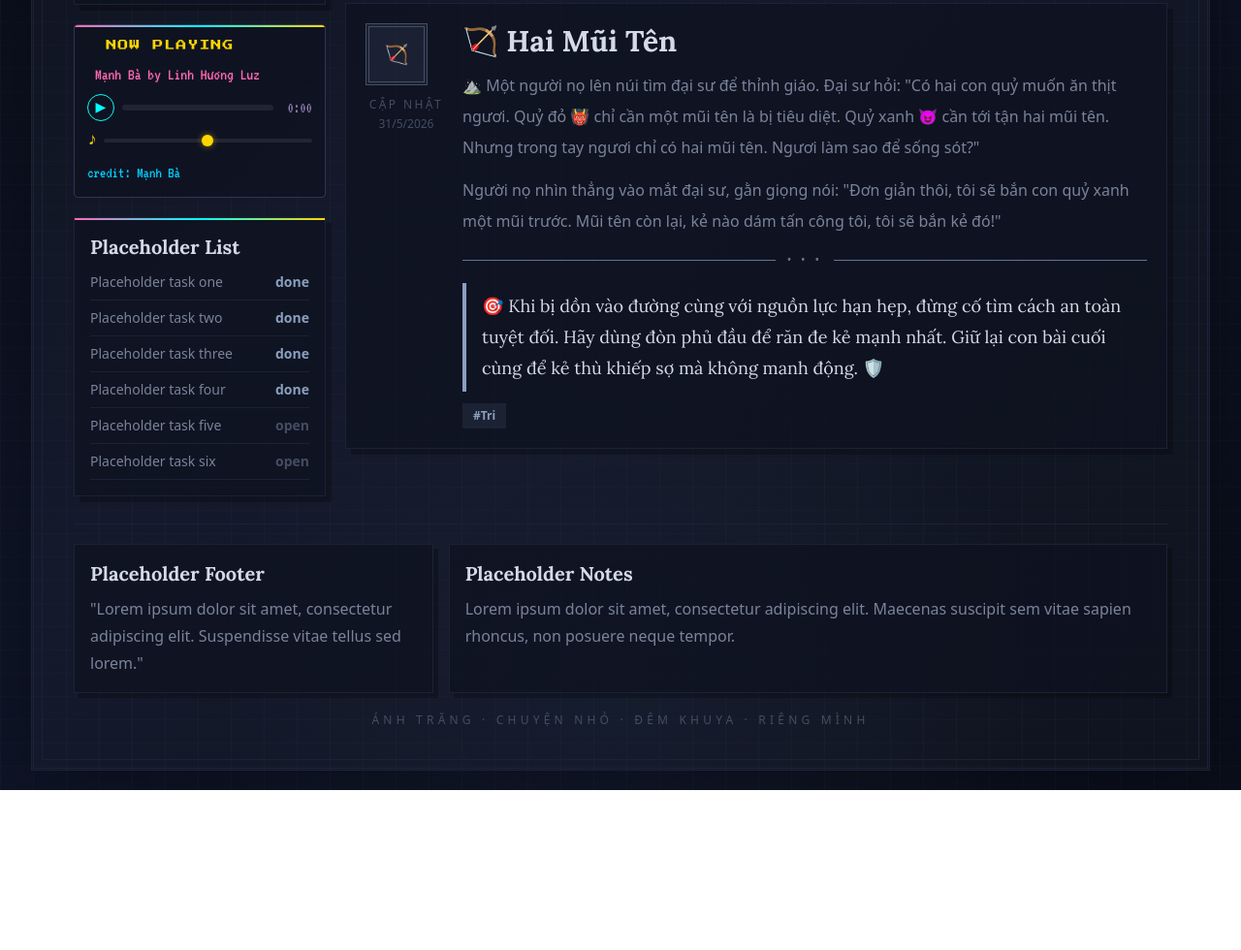
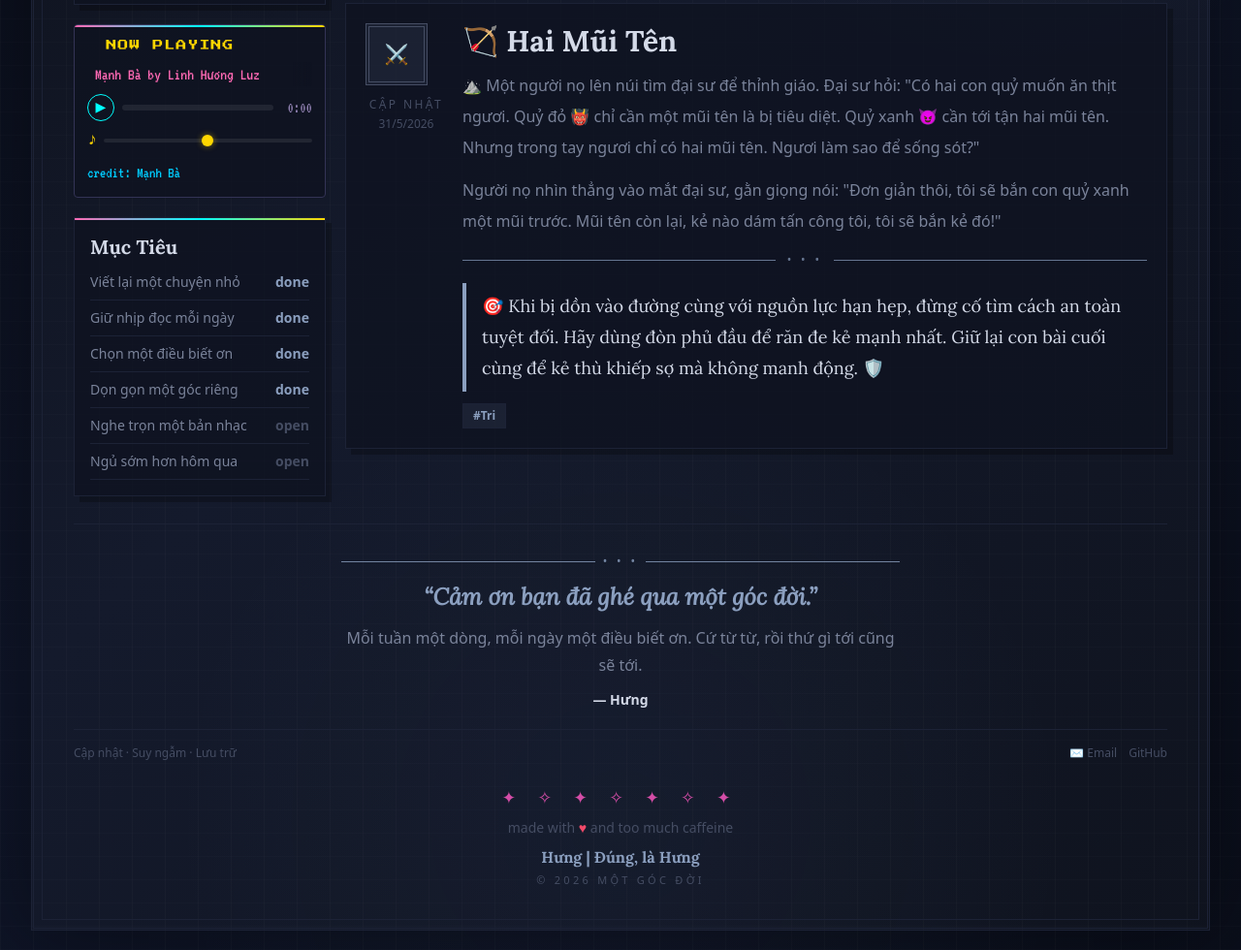
Before and after one commit to hungngdoan/goc-cua-hung, an Astro site: page / in a window 1280 px wide. Shown: the part 681-1661 px from the top of the page at 97% size. Before the commit the page ends 1496 px from the top, so only its background shows below. Built offline with nearby package versions, Linux system fonts and the light colour scheme; Astro itself is replaced by a stand-in of ours.

Commit message:
Update blog

```diff
--- a/src/components/react/StyleLab.jsx
+++ b/src/components/react/StyleLab.jsx
@@ -11,7 +11,7 @@ const postsByStyle = {
       title: "🏹 Hai Mũi Tên",
       date: "31/5/2026",
       type: "Cập nhật",
-      seal: "🏹",
+      seal: "⚔️",
       sealLarge: true,
       body: [
         "⛰️ Một người nọ lên núi tìm đại sư để thỉnh giáo. Đại sư hỏi: \"Có hai con quỷ muốn ăn thịt ngươi. Quỷ đỏ 👹 chỉ cần một mũi tên là bị tiêu diệt. Quỷ xanh 😈 cần tới tận hai mũi tên. Nhưng trong tay ngươi chỉ có hai mũi tên. Ngươi làm sao để sống sót?\"",
@@ -646,7 +646,17 @@ const styleIcons = {
   suong_mai: "💧"
 };
 
-const quests = ["Placeholder task one", "Placeholder task two", "Placeholder task three", "Placeholder task four", "Placeholder task five", "Placeholder task six"];
+const defaultSidebarList = {
+  title: "Placeholder List",
+  items: ["Placeholder task one", "Placeholder task two", "Placeholder task three", "Placeholder task four", "Placeholder task five", "Placeholder task six"]
+};
+
+const sidebarListsByStyle = {
+  den_dau: {
+    title: "Mục Tiêu",
+    items: ["Viết lại một chuyện nhỏ", "Giữ nhịp đọc mỗi ngày", "Chọn một điều biết ơn", "Dọn gọn một góc riêng", "Nghe trọn một bản nhạc", "Ngủ sớm hơn hôm qua"]
+  }
+};
 
 function Divider({ style }) {
   return (
@@ -678,6 +688,7 @@ export default function VietnameseBlogStyleLab() {
   const [styleId, setStyleId] = useState("den_dau");
   const style = useMemo(() => styles.find((item) => item.id === styleId) || styles[0], [styleId]);
   const tabPosts = postsByStyle[style.id] || [];
+  const sidebarList = sidebarListsByStyle[style.id] || defaultSidebarList;
   // Portal target for the music player: lives in the sidebar (under "Placeholder
   // Title") on normal tabs, and is null on the sidebar-less tabs (36 Kế, Tào Tháo).
   const [musicSlot, setMusicSlot] = useState(null);
@@ -800,6 +811,48 @@ export default function VietnameseBlogStyleLab() {
           height: 2px;
           background: var(--strip, linear-gradient(90deg, #ff69b4, #00ffff, #ffd700));
           pointer-events: none;
+        }
+        .footer-link {
+          transition: opacity 160ms ease, text-decoration-color 160ms ease;
+          text-decoration: underline;
+          text-decoration-color: transparent;
+          text-underline-offset: 3px;
+        }
+        .footer-link:hover {
+          opacity: 0.85;
+          text-decoration-color: currentColor;
+        }
+        .gc-footer-stars {
+          letter-spacing: 0.5em;
+          font-size: 1.1rem;
+          animation: gc-rainbow 3s linear infinite;
+        }
+        @keyframes gc-rainbow {
+          0%   { color: #ff3b3b; }
+          16%  { color: #ff9f1c; }
+          33%  { color: #ffe600; }
+          50%  { color: #3bd16f; }
+          66%  { color: #3b9bff; }
+          83%  { color: #b15bff; }
+          100% { color: #ff3b3b; }
+        }
+        .gc-heart {
+          color: #ff4d6d;
+          animation: gc-twinkle 1.4s ease-in-out infinite;
+        }
+        @keyframes gc-twinkle {
+          0%, 100% { opacity: 1; }
+          50%      { opacity: 0.25; }
+        }
+        .gc-blink {
+          animation: gc-blink-anim 1.1s steps(1) infinite;
+        }
+        @keyframes gc-blink-anim {
+          0%, 49%   { opacity: 1; }
+          50%, 100% { opacity: 0; }
+        }
+        @media (prefers-reduced-motion: reduce) {
+          .gc-footer-stars, .gc-heart, .gc-blink { animation: none; }
         }
       `}</style>
     <main
@@ -954,9 +1007,9 @@ export default function VietnameseBlogStyleLab() {
                     "--strip": sidebarStrip
                   }}
                 >
-                  <div className="font-serif text-xl font-black">Placeholder List</div>
+                  <div className="font-serif text-xl font-black">{sidebarList.title}</div>
                   <div className="mt-3 space-y-2">
-                    {quests.map((quest, index) => (
+                    {sidebarList.items.map((quest, index) => (
                       <div
                         key={quest}
                         className="flex items-center justify-between border-b pb-2 text-sm"
@@ -1096,37 +1149,36 @@ export default function VietnameseBlogStyleLab() {
               </section>
             </section>
 
-            <footer className="mt-7 border-t pt-5" style={{ borderColor: style.borderSection }}>
-              <div className="grid gap-4 sm:grid-cols-[1fr_2fr]">
-                <div
-                  className="border p-4"
-                  style={{
-                    background: style.panelSoftBg,
-                    borderColor: style.panelSoftBorder,
-                    boxShadow: style.footerShadow
-                  }}
-                >
-                  <div className="font-serif text-xl font-black">Placeholder Footer</div>
-                  <p className="mt-2 leading-7" style={{ color: style.textSoft }}>
-                    "Lorem ipsum dolor sit amet, consectetur adipiscing elit. Suspendisse vitae tellus sed lorem."
-                  </p>
-                </div>
-                <div
-                  className="border p-4"
-                  style={{
-                    background: style.panelSoftBg,
-                    borderColor: style.panelSoftBorder,
-                    boxShadow: style.footerShadow
-                  }}
-                >
-                  <div className="font-serif text-xl font-black">Placeholder Notes</div>
-                  <p className="mt-2 leading-7" style={{ color: style.textSoft }}>
-                    Lorem ipsum dolor sit amet, consectetur adipiscing elit. Maecenas suscipit sem vitae sapien rhoncus, non posuere neque tempor.
-                  </p>
-                </div>
+            <footer className="mt-7 border-t pt-6" style={{ borderColor: style.borderSection }}>
+              <div className="mx-auto max-w-xl text-center">
+                <Divider style={style} />
+                <p className="mt-3 font-serif text-2xl font-black italic leading-snug" style={{ color: style.accent }}>
+                  “Cảm ơn bạn đã ghé qua một góc đời.”
+                </p>
+                <p className="mt-3 leading-7" style={{ color: style.textSoft }}>
+                  Mỗi tuần một dòng, mỗi ngày một điều biết ơn. Cứ từ từ, rồi thứ gì tới cũng sẽ tới.
+                </p>
+                <div className="mt-3 text-sm font-bold" style={{ color: style.text }}>— Hưng</div>
               </div>
-              <div className="mt-5 text-center text-xs uppercase tracking-[0.35em]" style={{ color: style.textMuted }}>
-                {style.motif}
+              <div className="mt-5 flex flex-col items-center gap-2 border-t pt-4 text-xs sm:flex-row sm:justify-between" style={{ borderColor: style.contentBorder, color: style.textMuted }}>
+                <span>
+                  <a href="#" className="footer-link">Cập nhật</a> · <a href="#" className="footer-link">Suy ngẫm</a> · <a href="#" className="footer-link">Lưu trữ</a>
+                </span>
+                <span className="flex items-center gap-3">
+                  <a href="mailto:hungngdoan@gmail.com" className="footer-link">✉ Email</a>
+                  <a href="https://github.com/hungngdoan" target="_blank" rel="noreferrer" className="footer-link">GitHub</a>
+                </span>
+              </div>
+
+              <div className="mt-6 text-center" style={{ color: style.textMuted }}>
+                <div className="gc-footer-stars" aria-hidden="true">✦ ✧ ✦ ✧ ✦ ✧ ✦</div>
+                <p className="mt-2 text-sm">
+                  made with <span className="gc-heart">♥</span> and too much caffeine
+                </p>
+                <p className="mt-2 font-serif text-base font-black" style={{ color: style.accent }}>
+                  <span className="gc-blink">Hưng | Đúng, là Hưng</span>
+                </p>
+                <p className="mt-1 text-[11px] uppercase tracking-[0.3em]">© 2026 Một Góc Đời</p>
               </div>
             </footer>
               </>
```
